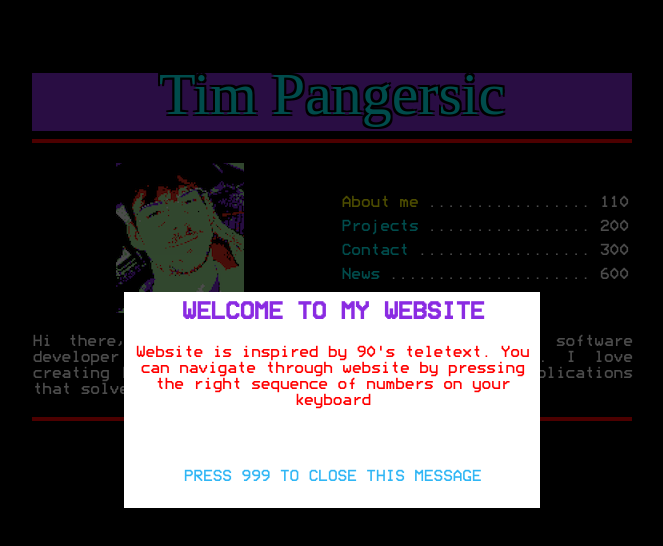
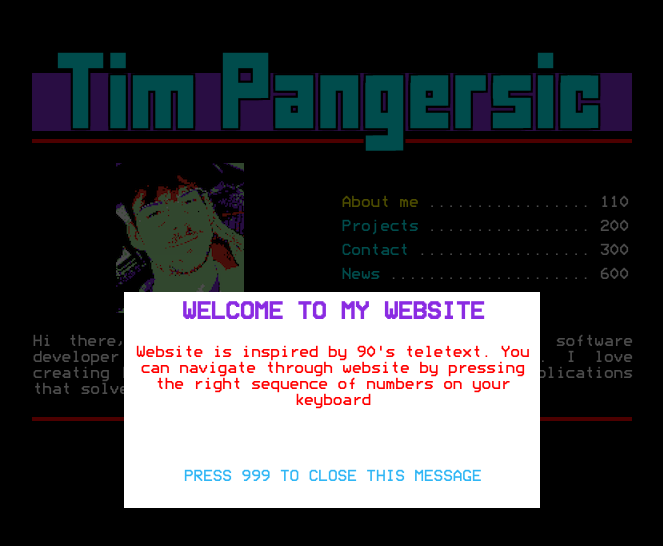
Before and after one commit to Tiimie1/Portfolio-website, a React (Create React App) app: page / in a window 1280 px wide. Shown: the top 546 px of the page, without its empty margins (308-971 px from the left). Built offline with nearby package versions, Linux system fonts and the light colour scheme.

Commit message:
added title font

```diff
--- a/src/index.css
+++ b/src/index.css
@@ -1,6 +1,11 @@
 @font-face {
   font-family: "ModeSeven";
   src: local("ModeSeven"), url(./fonts/modeseven.ttf) format("truetype");
+}
+
+@font-face {
+  font-family: "FFF Forward";
+  src: local("FFF Forward"), url(./fonts/FFFFORWA.TTF) format("truetype");
 }
 
 body {
```
Also changed, not shown: src/fonts/FFFFORWA.TTF (added).
